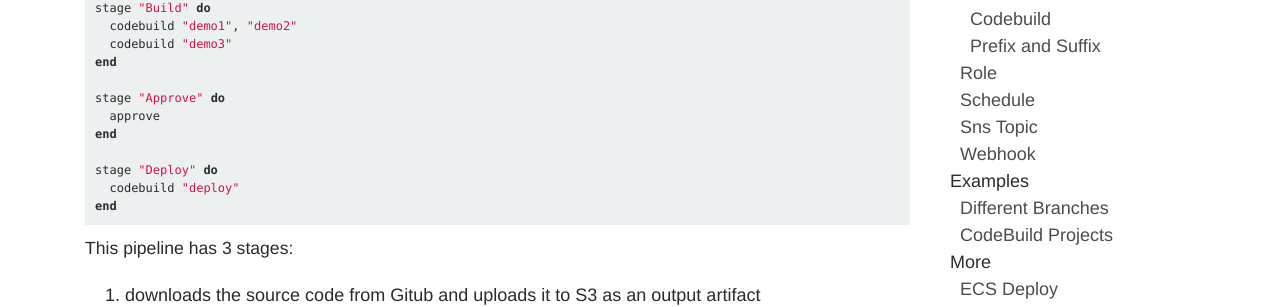
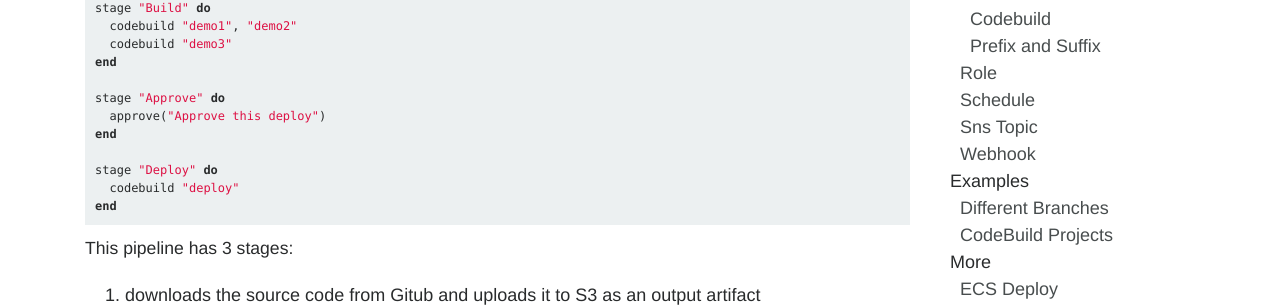
Before and after one commit to boltops-tools/pipedream, a Jekyll site: the page built from docs/_docs/dsl/pipeline.md, in a window 1280 px wide and 900 px high. Shown: the part 371-678 px from the top of the window. Built offline with Jekyll 4.4.1, drawn with Linux system fonts in a browser that asks for light colours; some web fonts are replaced.

Commit message:
Update pipeline.md

```diff
--- a/docs/_docs/dsl/pipeline.md
+++ b/docs/_docs/dsl/pipeline.md
@@ -21,7 +21,7 @@ stage "Build" do
 end
 
 stage "Approve" do
-  approve
+  approve("Approve this deploy")
 end
 
 stage "Deploy" do
```
